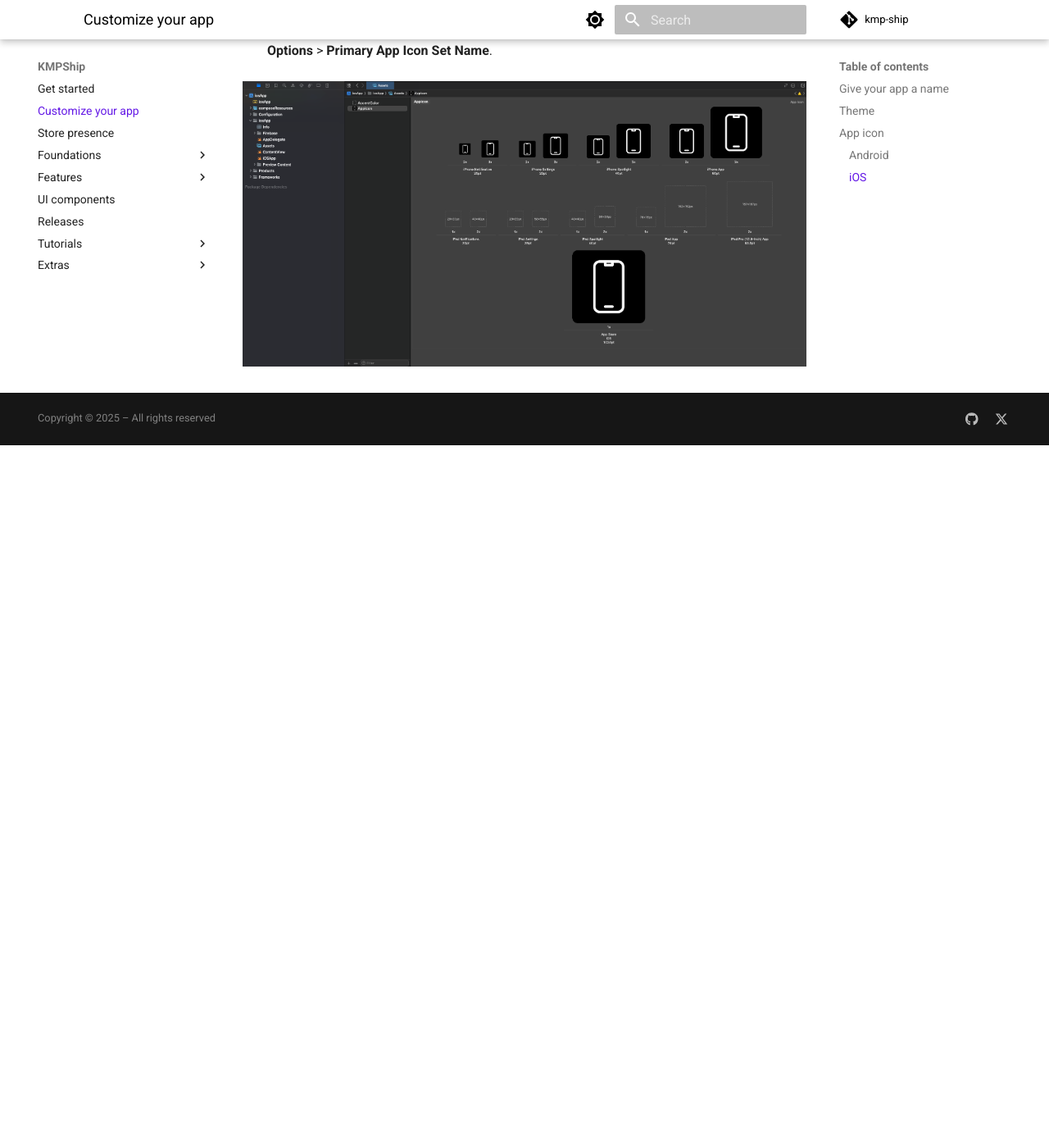
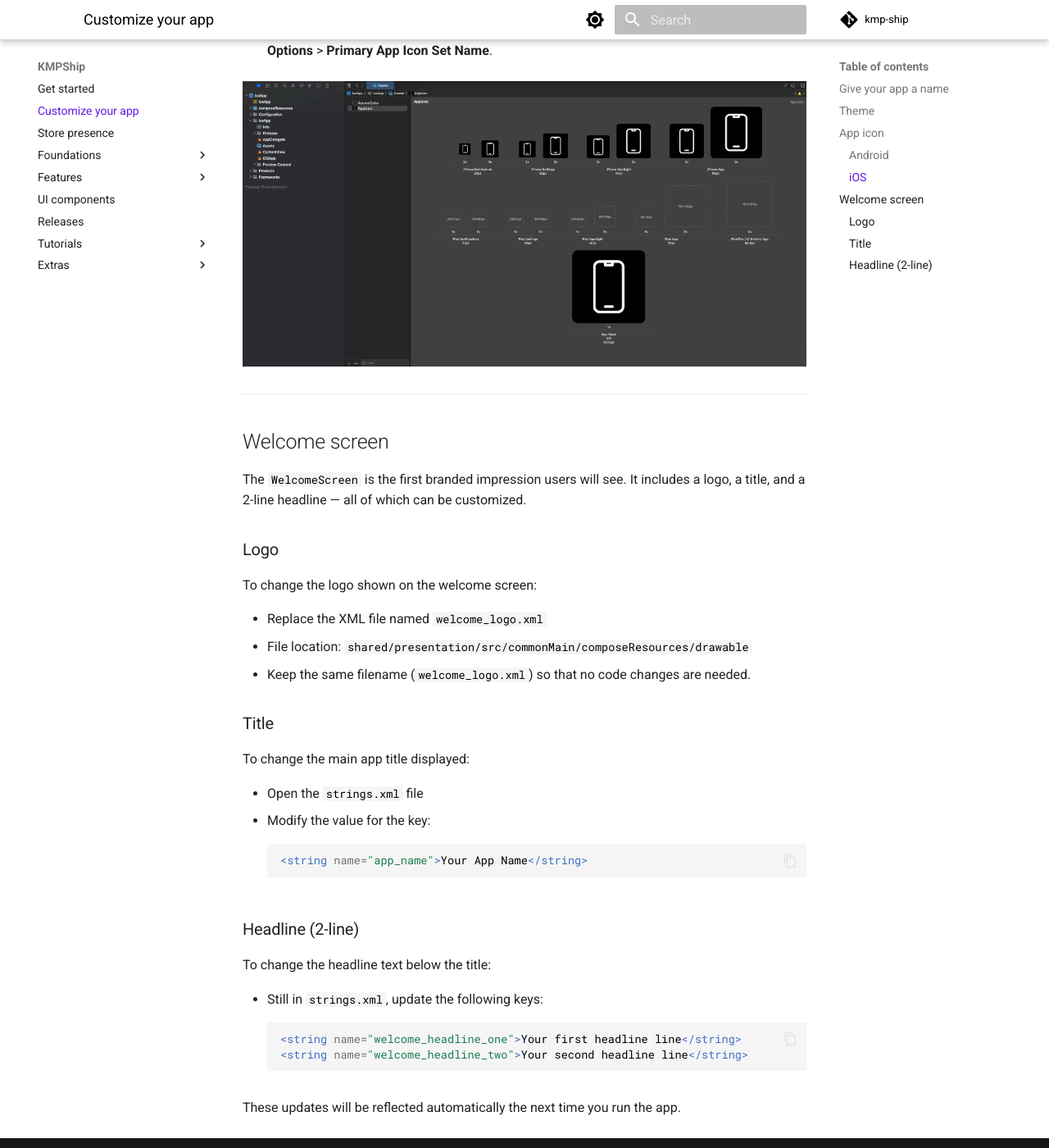
Before and after one commit to Tweener/kmpshipdoc, an MkDocs documentation site: the page built from docs/customization.md, in a window 1280 px wide and 1400 px high, scrolled down 2793 px. Shown: the whole window at 82% size. Built offline with MkDocs 1.6.1 and Material for MkDocs 9.7.7, drawn with Linux system fonts in a browser that asks for light colours; before the commit the page ends 3336 px from its top, so only the background shows below that.

Commit message:
Customization - Add Welcome Screen section

````diff
--- a/docs/customization.md
+++ b/docs/customization.md
@@ -88,3 +88,39 @@ iOS uses an asset catalog (`Assets.xcassets`) to manage app icons.
 5. Your app icon is referenced in your target’s **Build Settings** > **Asset Catalog Compiler - Options** > **Primary App Icon Set Name**.
 
 ![Xcode App Icon](/assets/images/xcode-app-icon.png)
+
+---
+
+## Welcome screen
+
+The `WelcomeScreen` is the first branded impression users will see. It includes a logo, a title, and a 2-line headline — all of which can be customized.
+
+### Logo
+
+To change the logo shown on the welcome screen:
+
+* Replace the XML file named `welcome_logo.xml`
+* File location: `shared/presentation/src/commonMain/composeResources/drawable`
+* Keep the same filename (`welcome_logo.xml`) so that no code changes are needed.
+
+### Title
+
+To change the main app title displayed:
+
+* Open the `strings.xml` file
+* Modify the value for the key:
+   ```xml
+   <string name="app_name">Your App Name</string>
+   ```
+
+### Headline (2-line)
+
+To change the headline text below the title:
+
+* Still in `strings.xml`, update the following keys:
+   ```xml
+   <string name="welcome_headline_one">Your first headline line</string>
+   <string name="welcome_headline_two">Your second headline line</string>
+   ```
+
+These updates will be reflected automatically the next time you run the app.
````
